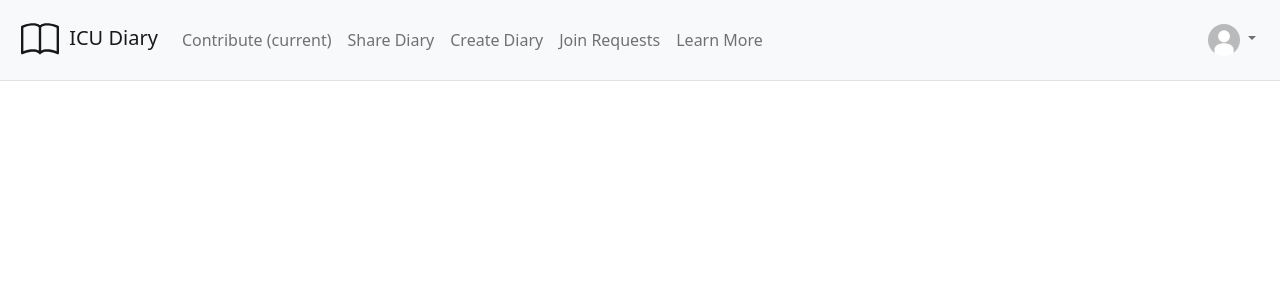
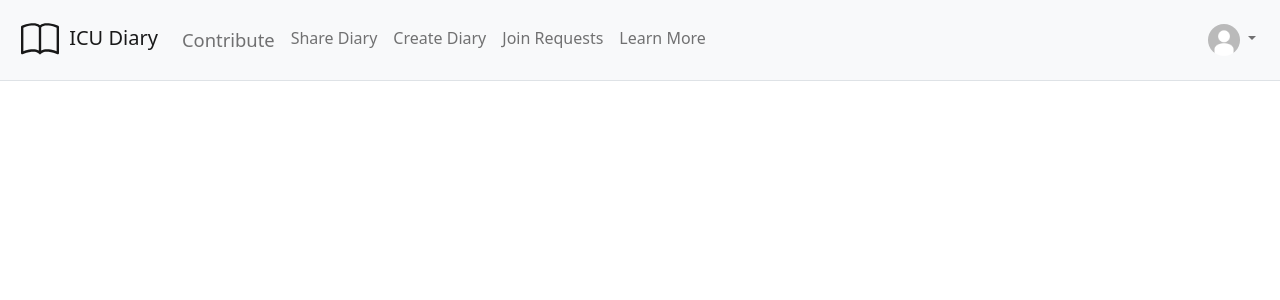
Before and after one commit to willcooley4/icu-diary, a Flask app: page /new_diary/ in a window 1280 px wide. Shown: the top 300 px of the page. Run offline with Flask 2, Linux system fonts and the light colour scheme; the visitor is signed in with stand-in values (Sample User, id 1); some libraries are stand-ins or nearby versions.

Commit message:
navbar stuff

```diff
--- a/diary/static/css/navbar.css
+++ b/diary/static/css/navbar.css
@@ -2,3 +2,7 @@
     right: 0;
     left: auto;
 }
+
+.text-large {
+    font-size: 115%;
+}
--- a/diary/templates/navbar.html
+++ b/diary/templates/navbar.html
@@ -32,19 +32,19 @@
       <!--Navbar items-->
       <div class="collapse navbar-collapse" id="navbarSupportedContent">
         <ul class="navbar-nav mr-auto">
-          <li class="nav-item active">
-            <a class="nav-link" href="/entry_page/">Contribute <span class="sr-only">(current)</span></a>
+          <li class="nav-item text-large">
+            <a class="nav-link" href="/entry_page/">Contribute</a>
           </li>
-          <li class="nav-item active">
+          <li class="nav-item">
             <a class="nav-link" href="/diary_sharing/">Share Diary</a>
           </li>
-          <li class="nav-item active">
+          <li class="nav-item">
             <a class="nav-link" href="/new_diary/">Create Diary</a>
           </li>
-          <li class="nav-item active">
+          <li class="nav-item">
             <a class="nav-link" href="/invite">Join Requests</a>
           </li>
-          <li class="nav-item active">
+          <li class="nav-item">
             <a class="nav-link" href="#">Learn More</a>
           </li>
 
```
